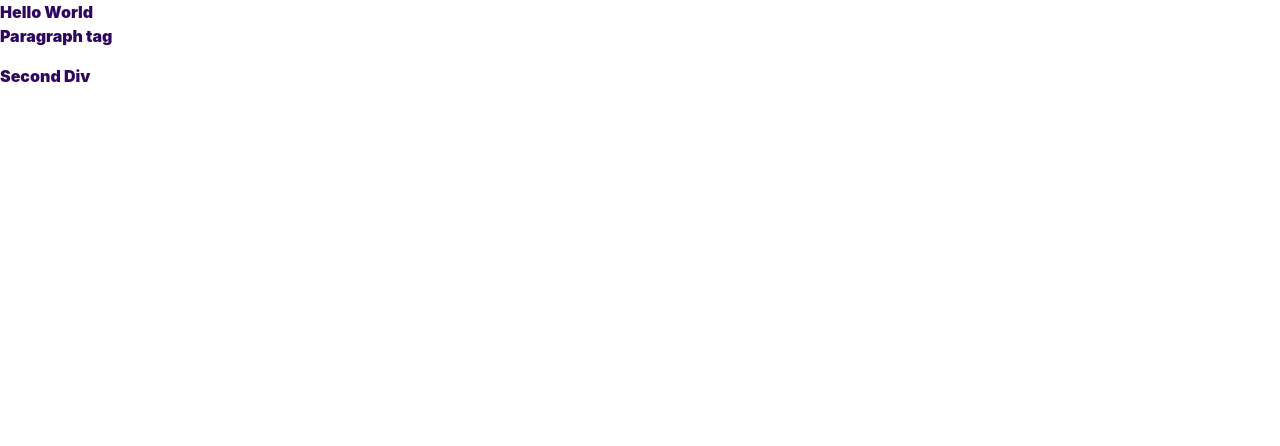
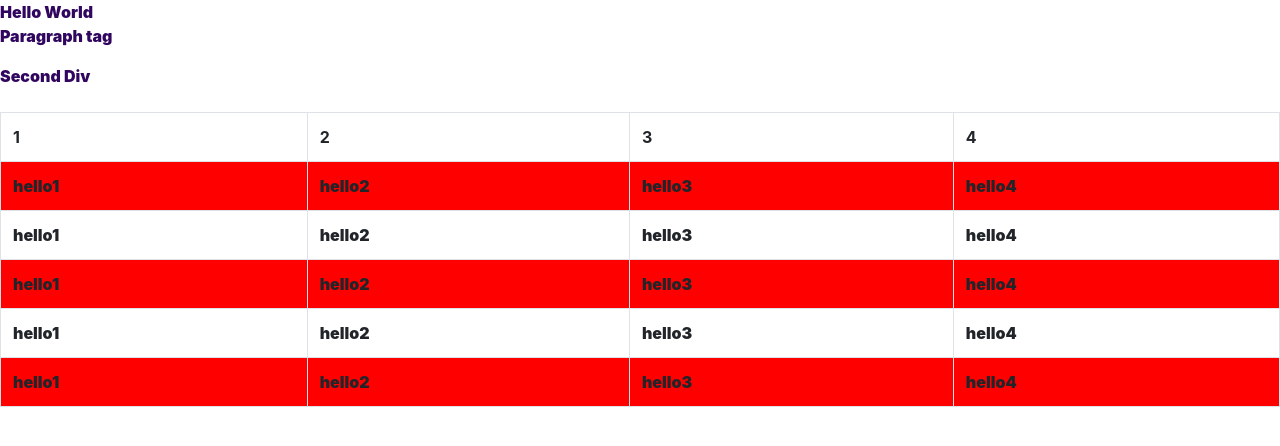
Before and after one commit to khudania/bascis_of_Ajax_and_Jquery, a plain HTML site: page index.html in a window 1280 px wide. Drawn offline with nearby package versions, Linux system fonts and the light colour scheme.

Commit message:
Odd-even selector

```diff
--- a/index.html
+++ b/index.html
@@ -17,6 +17,46 @@
     <p class="classFirst">Paragraph tag</p>
     <div class="classFirst">Second Div</div>
 
+    <br>
+    <table class="table table-bordered">
+        <tr>
+            <th>1</th>
+            <th>2</th>
+            <th>3</th>
+            <th>4</th>
+        </tr>
+        <tr>
+            <td>hello1</td>
+            <td>hello2</td>
+            <td>hello3</td>
+            <td>hello4</td>
+        </tr>
+        <tr>
+            <td>hello1</td>
+            <td>hello2</td>
+            <td>hello3</td>
+            <td>hello4</td>
+        </tr>
+        <tr>
+            <td>hello1</td>
+            <td>hello2</td>
+            <td>hello3</td>
+            <td>hello4</td>
+        </tr>
+        <tr>
+            <td>hello1</td>
+            <td>hello2</td>
+            <td>hello3</td>
+            <td>hello4</td>
+        </tr>
+        <tr>
+            <td>hello1</td>
+            <td>hello2</td>
+            <td>hello3</td>
+            <td>hello4</td>
+        </tr>
+    </table>
+
     <script src="https://cdnjs.cloudflare.com/ajax/libs/jquery/3.4.1/jquery.min.js"></script>
     <script src="https://cdnjs.cloudflare.com/ajax/libs/popper.js/1.16.0/umd/popper.min.js"></script>
     <script src="https://cdnjs.cloudflare.com/ajax/libs/twitter-bootstrap/4.4.1/js/bootstrap.min.js"></script>
--- a/main.js
+++ b/main.js
@@ -31,4 +31,10 @@ $(document).ready(() => {
 
     // Select first element
     $(".classFirst:first").click(() => console.log("First Item clicked"))
+
+    // Odd/even Element Selector
+    $(".classFirst:odd").click(() => console.log("odd Item clicked"))
+    $(".classFirst:even").click(() => console.log("even Item clicked"))
+
+    $("tr:odd").css("background-color", "red")
 });
```
